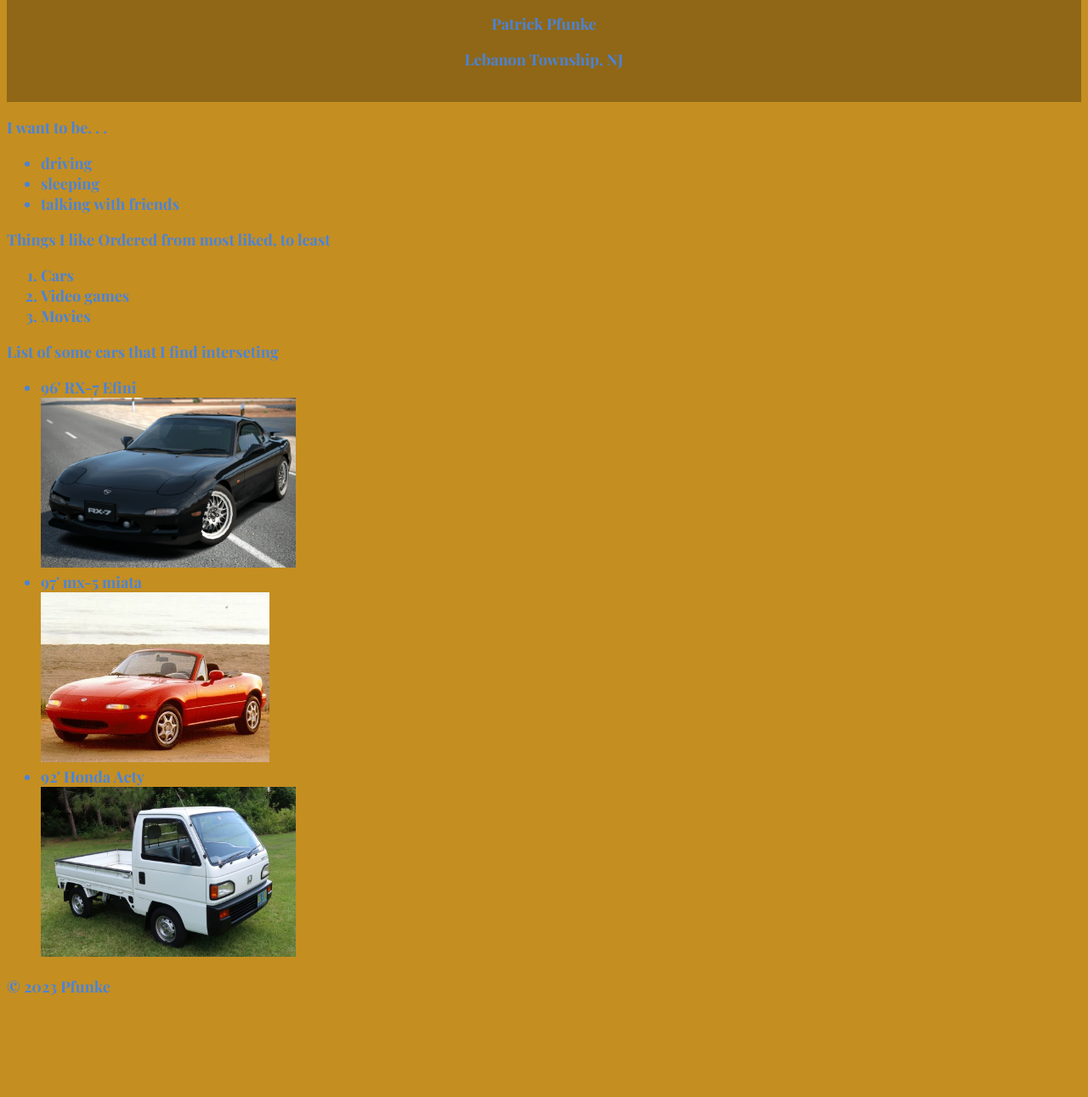
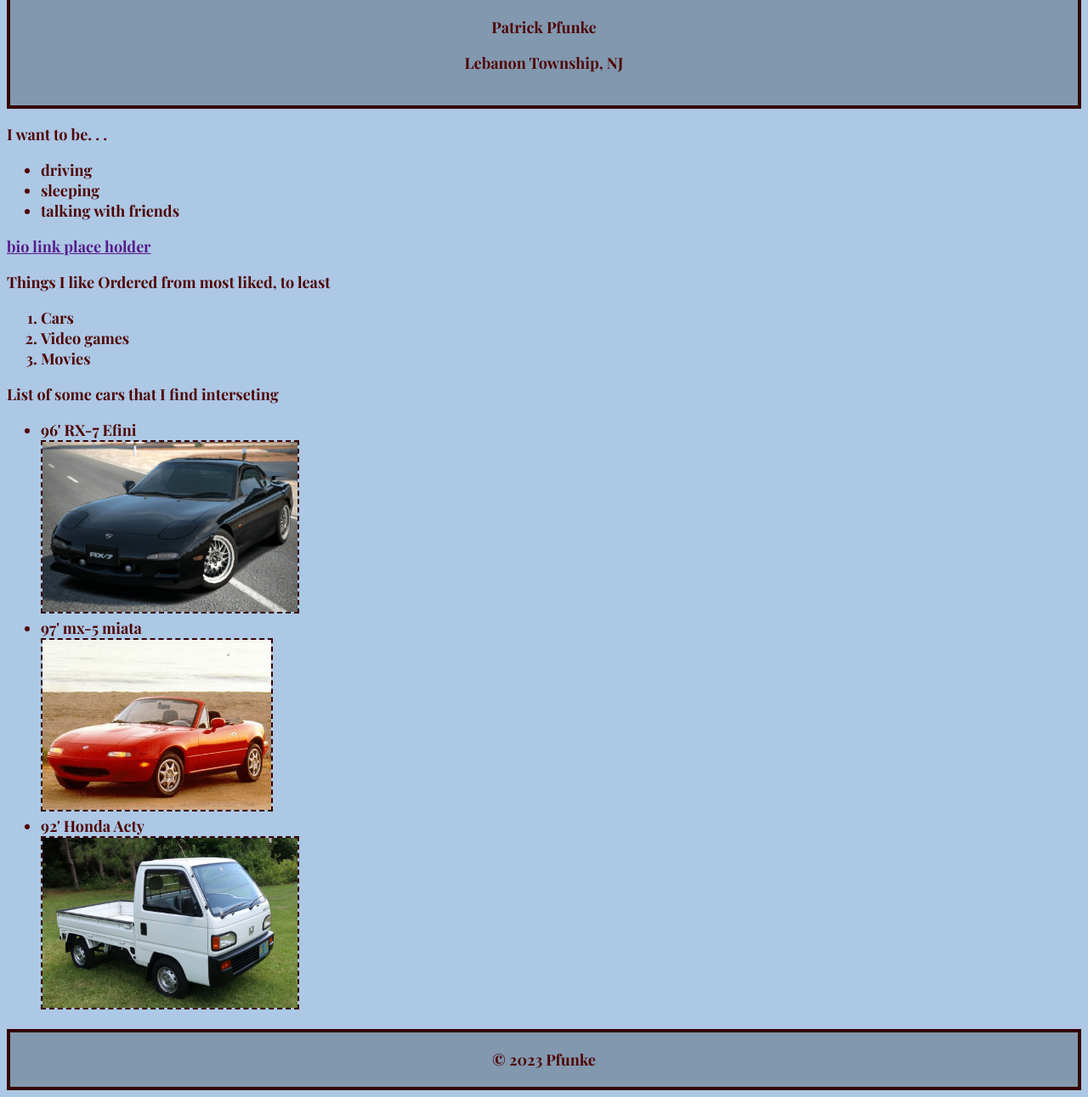
Before and after one commit to RVCC-IDMX/about-me-PatrickPfunke, a plain HTML site: page index.html in a window 1280 px wide. Shown: the part 437-1728 px from the top of the page at 85% size. Before the commit the page ends 1628 px from the top, so only its background shows below. Drawn offline with nearby package versions, Linux system fonts and the light colour scheme; a web font is replaced by a local one.

Commit message:
updated background color and borders

```diff
--- a/css/style.css
+++ b/css/style.css
@@ -1,6 +1,6 @@
 body {
-    color: #4983da;
-    background-color: #c48e21;
+    color: #4F0202;
+    background-color: #ACC8E5;
     font-family: 'Playfair Display', serif;
     font-size: large;
     font-weight: 700;
@@ -17,11 +17,27 @@
 
 #hero {
     text-align: center;
-    background-color: #8f6717;
+    background-color: #8198af;
     padding: 20px;
+    border:4px solid #350000;
 }
 
 #hero img {
     width:200px;
     height:200px;
 }
+
+#bio {
+    font-size: large;
+}
+
+footer {
+    text-align: center;
+    background-color: #8198af;
+    padding: 20px;
+    border:4px solid #350000;
+}
+
+#cars img {
+    border:2px dashed #350000;
+}
--- a/index.html
+++ b/index.html
@@ -38,7 +38,7 @@
             <!-- end of hero section-->
         </section>
 
-        <section>
+        <section id="bio">
             <!--bio section-->
             <div>
                 <p>I want to be. . .</p>
@@ -49,6 +49,7 @@
                     <li>talking with friends</li>
                 </ul>
             </div>
+            <p><a href="">bio link place holder</a></p>
         </section>
 
         <section>
@@ -64,7 +65,7 @@
             </div>
         </section>
 
-        <section>
+        <section id="cars">
             <!--cars that I find intersting-->
             <p>List of some cars that I find interseting</p>
 
@@ -78,8 +79,10 @@
             </ul>
         </section>
     </main>
-    <p>
+
+    <footer>
         &copy; 2023 Pfunke
-    </p>
+
+    </footer>
 </body>
 </html>
```
